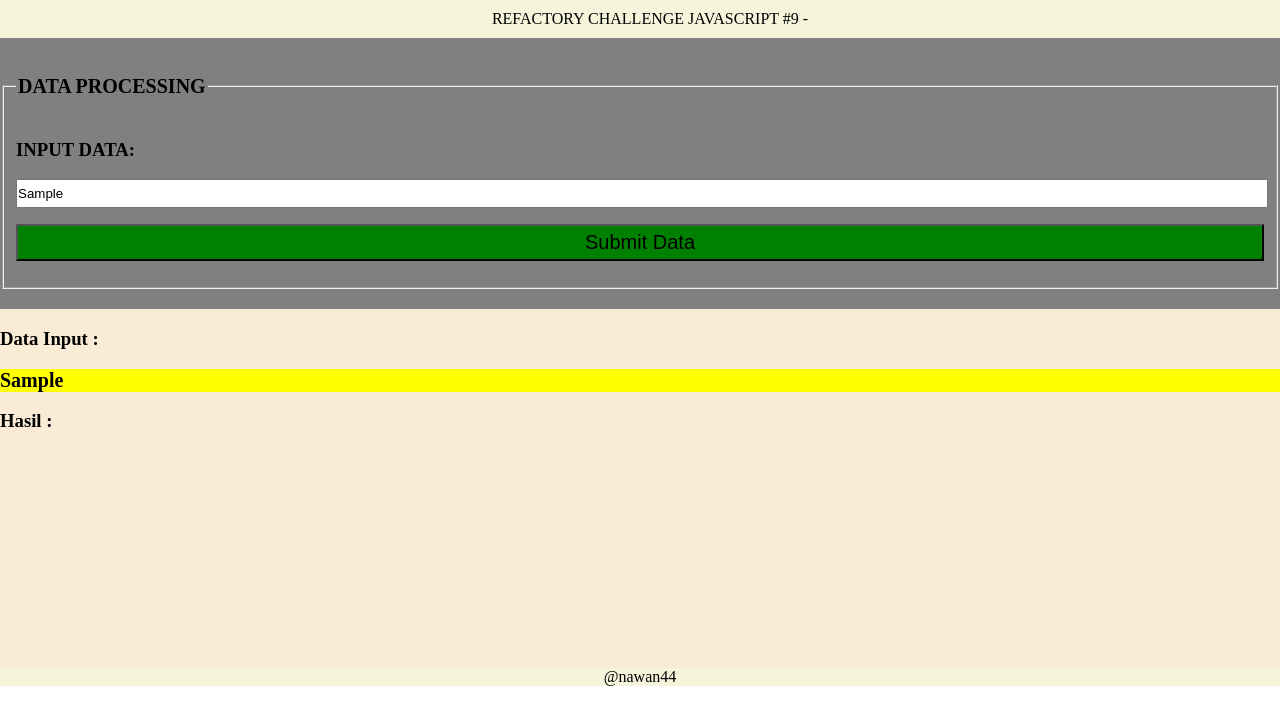
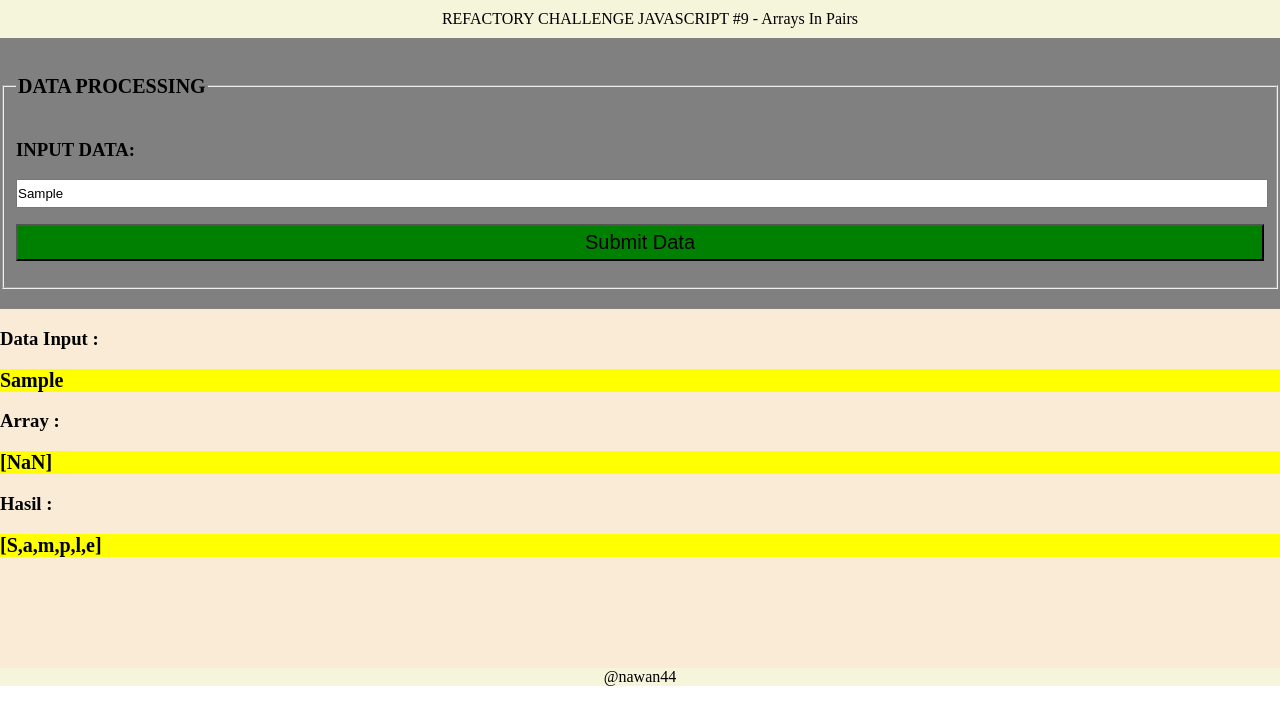
Before and after one commit to nawan44/refactory-challenge-javascript, a plain HTML site: page challenge9/index.html in a window 1280 px wide. Both pictures are taken after typing "Sample" into the empty fields and a click on the button "Submit Data". Drawn offline with Linux system fonts and the light colour scheme.

Commit message:
challenge 9

```diff
--- a/challenge9/index.html
+++ b/challenge9/index.html
@@ -6,7 +6,7 @@
     </head>
     <body>
         <header>
-            REFACTORY CHALLENGE JAVASCRIPT #9 -
+            REFACTORY CHALLENGE JAVASCRIPT #9 - Arrays In Pairs
         </header>
         <main>
             <form id="formNilai" onsubmit="return false" >
@@ -17,13 +17,16 @@
                 <h3>INPUT DATA:</h3>
                 <input type="text" id="input" name="name[]" />
                 <p>
-                    <button type="submit"  onclick="dataSort()">Submit Data</button>
+                    <button type="submit"  onclick="arrayInPairs()">Submit Data</button>
                 </p>
 
             </fieldset>
             </form>
             <h3>Data Input :</h3>
             <h2 id="data"> </h2>
+            <h3>Array :</h3>
+            <h2 id="array"> </h2>
+
             <h3>Hasil :</h3>
             <h2 id="result"> </h2>
 
--- a/challenge9/main.js
+++ b/challenge9/main.js
@@ -1,11 +1,38 @@
-function dataSort() {
+let items = [];
+function arrayInPairs() {
   let numbers = document.getElementById("input").value;
 
 
+let jbb = numbers.split(" ").map(Number)
+// console.log("fruitsString", jbb)
+// console.log(typeof jbb);
+// console.log(Array.isArray(jbb));
+const arrs = '[' + jbb.join(", ") + ']';
+// console.log("fruitsString", arrs)
+// console.log(typeof arrs);
+// console.log(Array.isArray(arrs));
+
+
+
+  let arraySort = [...numbers].sort((a, b) => a - b);
+  let totalArrays = [];
+  console.log(arraySort);
+
+  for (let i = 0; i < arraySort.length; i += 2) {
+    let sliceArray = i + 2;
+    totalArrays.push(arraySort.slice(i, sliceArray));
+  }
+  console.log(totalArrays.join(", "));
+
+  // let A = totalArrays.map(Number)
+  let B = '[' +totalArrays + ']';
+
+
+// console.log(A);
 
 
   document.getElementById("data").innerHTML = numbers;
-  document.getElementById("data_sort").innerHTML = arr;
+  document.getElementById("array").innerHTML = arrs;
 
-
+  document.getElementById("result").innerHTML = B;
 }
```
